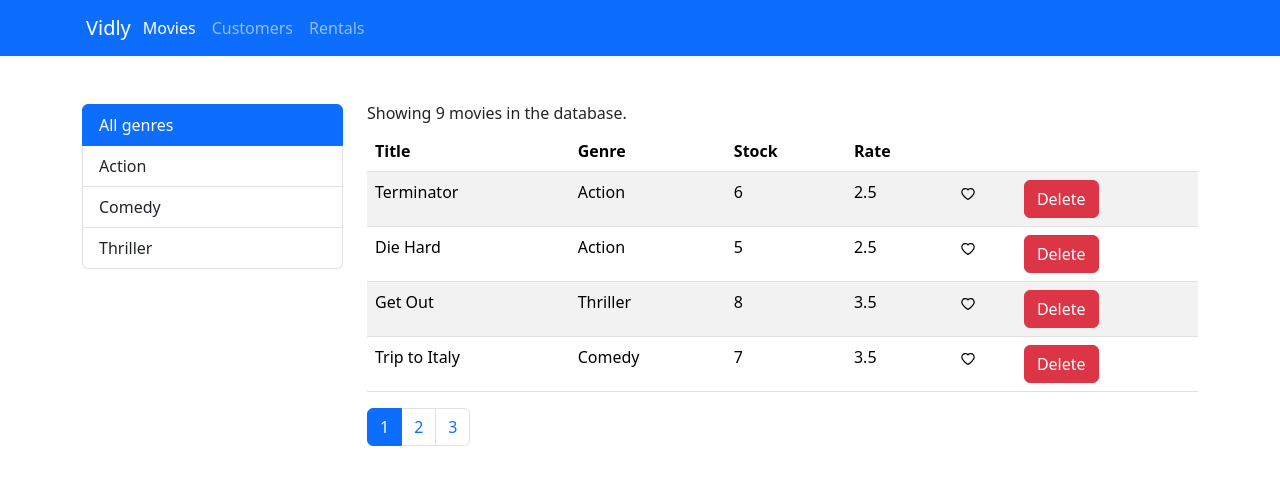
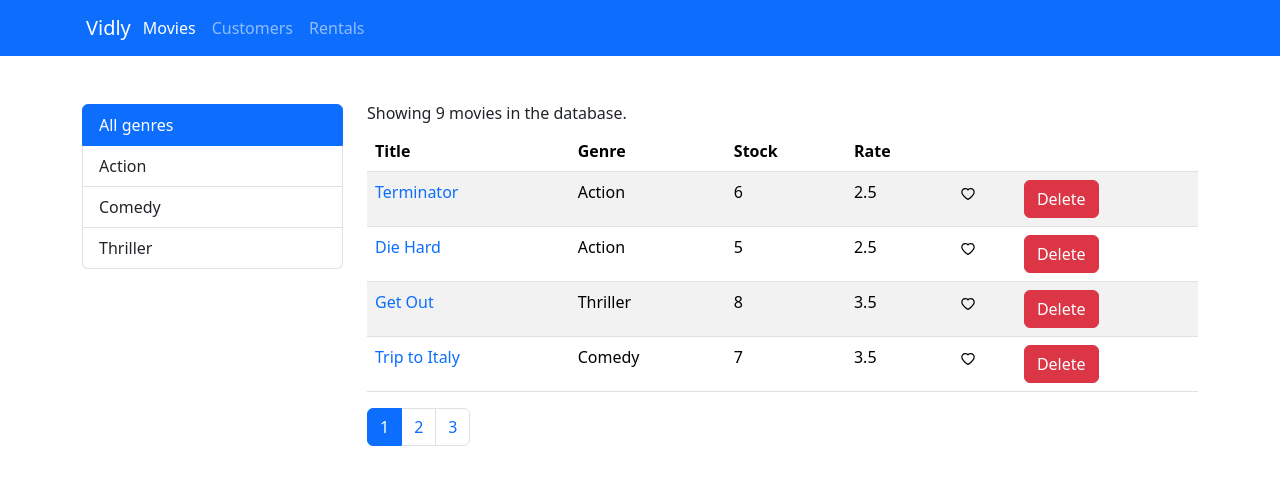
Before and after one commit to Paw565pl/vidly_webapp, a React (Vite) app in the folder frontend/: page /movies in a window 1280 px wide. Shown: the top 484 px of the page. Built offline with nearby package versions, Linux system fonts and the light colour scheme.

Commit message:
added link and route for certain movies

```diff
--- a/frontend/src/components/MoviesTable.tsx
+++ b/frontend/src/components/MoviesTable.tsx
@@ -1,7 +1,8 @@
 import { Button } from "react-bootstrap";
+import { Link } from "react-router-dom";
 import { Movie } from "../services/fakeMovieService";
 import LikeButton from "./common/LikeButton";
-import TableComponent, { Item } from "./common/TableComponent";
+import TableComponent from "./common/TableComponent";
 
 interface Props {
   movies: Movie[];
@@ -21,9 +22,14 @@ const MoviesTable = ({ movies }: Props) => {
     },
   ];
 
-  return (
-    <TableComponent headers={headers} data={movies as Item[]}></TableComponent>
-  );
+  const data = movies.map((movie) => {
+    return {
+      ...movie,
+      title: <Link to={`/movie/${movie._id}`}>{movie.title}</Link>,
+    };
+  });
+
+  return <TableComponent headers={headers} data={data}></TableComponent>;
 };
 
 export default MoviesTable;
--- a/frontend/src/components/common/TableComponent.tsx
+++ b/frontend/src/components/common/TableComponent.tsx
@@ -13,7 +13,7 @@ interface Header {
 }
 
 export interface Item {
-  [key: string]: ReactNode;
+  [key: string]: any;
 }
 
 interface Props {
--- a/frontend/src/index.css
+++ b/frontend/src/index.css
@@ -1,4 +1,7 @@
 nav a {
   color: white;
+}
+
+a {
   text-decoration: none;
 }
--- a/frontend/src/routes.tsx
+++ b/frontend/src/routes.tsx
@@ -9,10 +9,11 @@ const router = createBrowserRouter([
   {
     path: "",
     element: <Layout />,
-    errorElement: <Navigate to={"not-found"} />,
+    errorElement: <Navigate to={"movies"} />,
     children: [
       { index: true, element: <Navigate to={"movies"} /> },
       { path: "movies", element: <Movies /> },
+      { path: "movie/:id", element: <h1>test</h1> },
       { path: "customers", element: <Customers /> },
       { path: "rentals", element: <Rentals /> },
       { path: "not-found", element: <NotFound /> },
--- a/frontend/src/services/fakeMovieService.ts
+++ b/frontend/src/services/fakeMovieService.ts
@@ -1,7 +1,6 @@
 import * as genresAPI from "./fakeGenreService";
 
 export interface Movie {
-  [key: string]: string | genresAPI.Genre | number;
   _id: string;
   title: string;
   genre: genresAPI.Genre;
```
